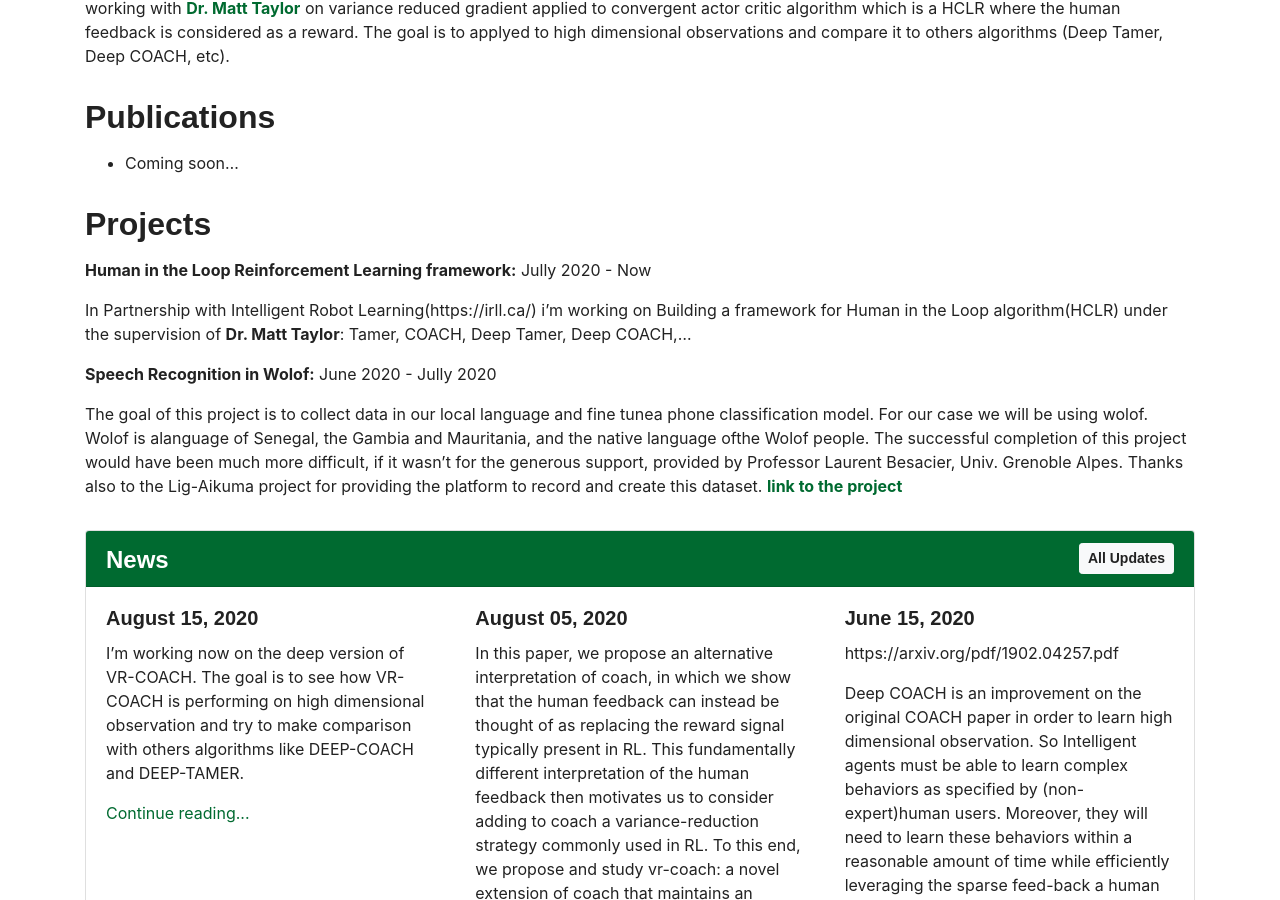
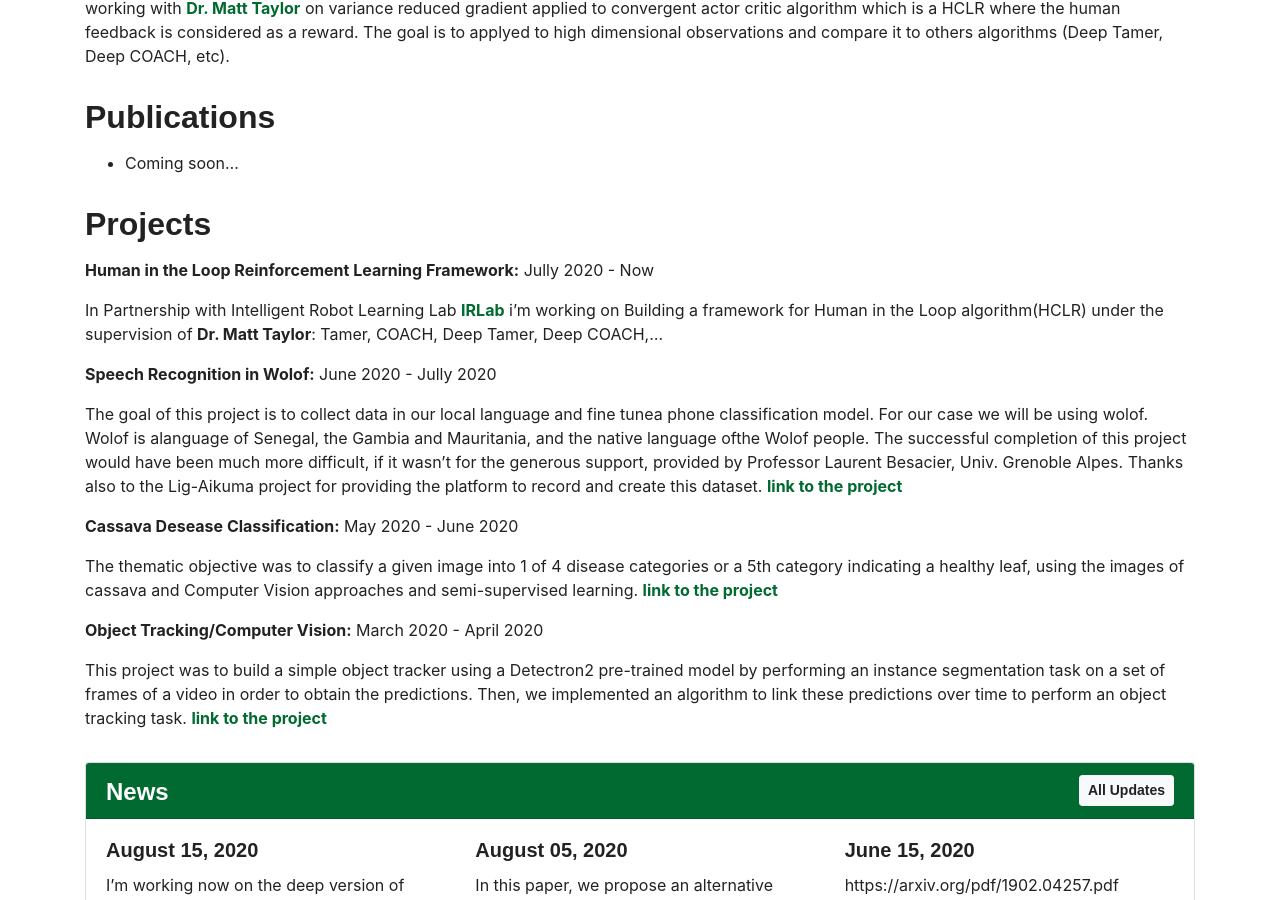
Before and after one commit to amathsow/amathsow.github.io, a Jekyll site: the page built from _pages/home.md, in a window 1280 px wide and 900 px high, scrolled down 800 px. Built offline with Jekyll 4.4.1, drawn with Linux system fonts in a browser that asks for light colours.

Commit message:
Update home.md

```diff
--- a/_pages/home.md
+++ b/_pages/home.md
@@ -27,13 +27,24 @@ Currently, I am doing a program at AMMI: African Master in Machine Intelligence
 
 ## Projects
 
-**Human in the Loop Reinforcement Learning framework:** Jully 2020 - Now
+**Human in the Loop Reinforcement Learning Framework:** Jully 2020 - Now
 
-In Partnership with Intelligent Robot Learning(https://irll.ca/) i'm working on Building a framework for Human in the Loop algorithm(HCLR) under the supervision of **Dr. Matt Taylor**: Tamer, COACH, Deep Tamer, Deep COACH,...
+In Partnership with Intelligent Robot Learning Lab <a href="https://irll.ca/"> **IRLab** </a>  i'm working on Building a framework for Human in the Loop algorithm(HCLR) under the supervision of **Dr. Matt Taylor**: Tamer, COACH, Deep Tamer, Deep COACH,...
 
 **Speech Recognition in Wolof:** June 2020 - Jully 2020
 
 The goal of this project is to collect data in our local language and fine tunea phone classification model. For our case we will be using wolof. Wolof is alanguage of Senegal, the Gambia and Mauritania, and the native language ofthe Wolof people. The successful completion of this project would have been much more difficult, if it wasn't for the generous support, provided by Professor Laurent Besacier, Univ. Grenoble Alpes. Thanks also to the Lig-Aikuma project for providing the platform to record and create this dataset.<a href="https://github.com/amathsow/wolof_speech_recognition"> **link to the project** </a>
+
+**Cassava Desease Classification:** May 2020 - June 2020
+
+The thematic objective was to classify a given image into 1 of 4 disease categories or a 5th category indicating a healthy leaf, using the images of cassava and
+Computer Vision approaches and semi-supervised learning.<a href="https://github.com/amathsow/Challenges/tree/master/cassava-dessease-kaggle"> **link to the project** </a>
+
+**Object Tracking/Computer Vision:** March 2020 - April 2020
+
+This project was to build a simple object tracker using a Detectron2 pre-trained model by performing an instance segmentation task on a set of frames of
+a video in order to obtain the predictions. Then, we implemented an algorithm to link these predictions over time to perform an object tracking task.
+<a href="https://github.com/amathsow/computer-vision"> **link to the project** </a>
 
 <!---
 ## Teaching
```
